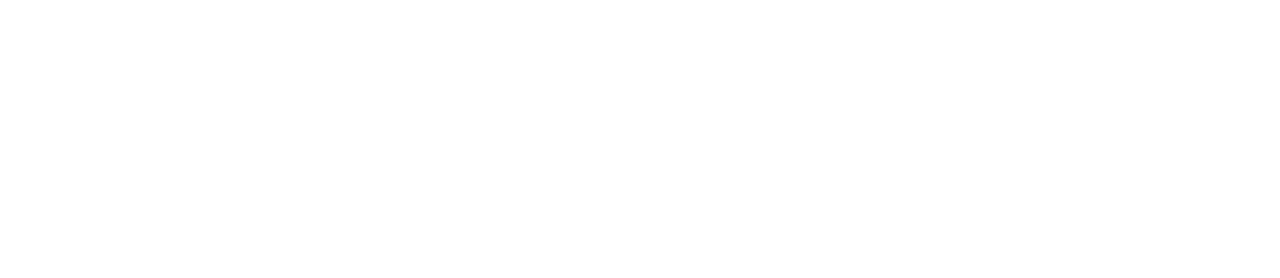
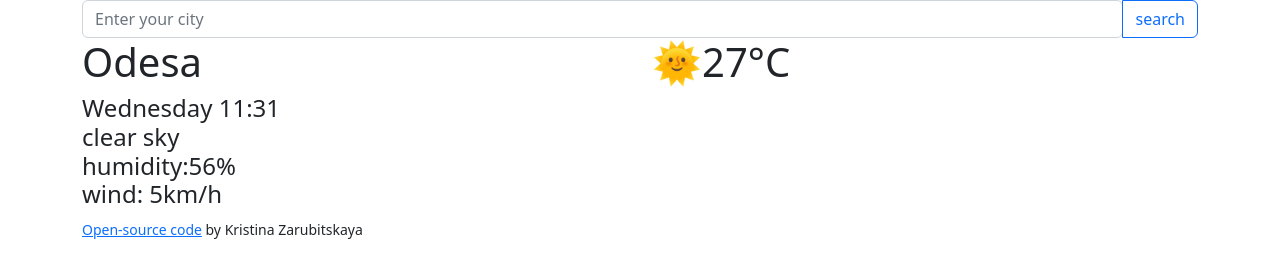
Before and after one commit to KristinaZarubitskaya/weather-forecast-app, a plain HTML site: page index.html in a window 1280 px wide. Drawn offline with nearby package versions, Linux system fonts and the light colour scheme.

Commit message:
Created HTML form

```diff
--- a/index.html
+++ b/index.html
@@ -21,7 +21,41 @@
     ></script>
   </head>
   <body>
-    <div class="container"></div>
+    <div class="container">
+      <div class="input-group">
+        <input
+          type="search"
+          class="form-control rounded"
+          placeholder="Enter your city"
+          aria-label="Search"
+          aria-describedby="search-addon"
+        />
+        <button type="button" class="btn btn-outline-primary">search</button>
+      </div>
+
+      <div class="row">
+        <div class="col">
+          <h1>Odesa</h1>
+          <h4>
+            <div>Wednesday 11:31</div>
+            <div>clear sky</div>
+            <div>humidity:56%</div>
+            <div>wind: 5km/h</div>
+          </h4>
+        </div>
+        <div class="col">
+          <h1>🌞27°C</h1>
+        </div>
+      </div>
+      <small>
+        <a
+          href="https://62e03fc836f9d0005867a126--magical-custard-f4c72f.netlify.app/"
+          target="_blank"
+          >Open-source code</a
+        >
+        by Kristina Zarubitskaya
+      </small>
+    </div>
   </body>
   <script src="src/script.js"></script>
 </html>
```
